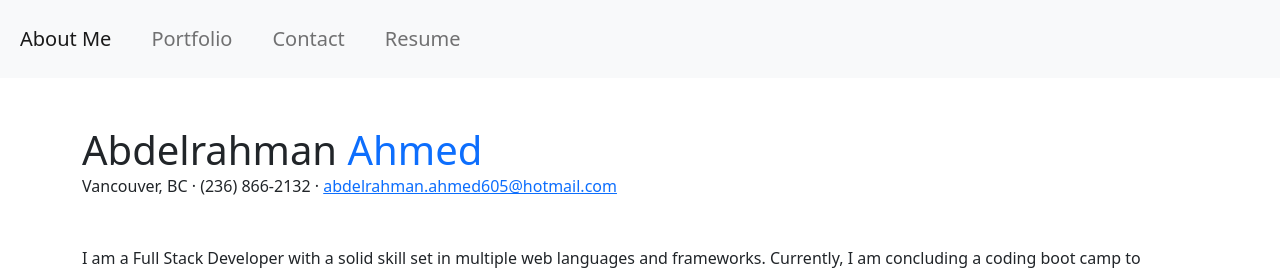
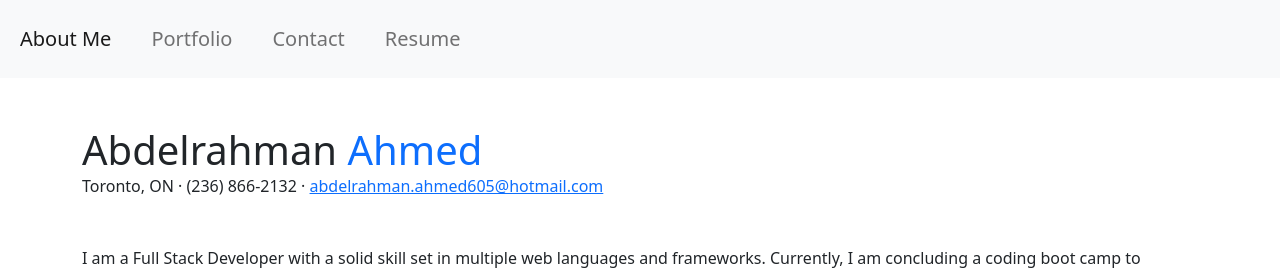
Before and after one commit to AbdelrahmanAhmed605/abeds-react-portfolio, a React (Create React App) app: page / in a window 1280 px wide. Shown: the top 270 px of the page. Built offline with nearby package versions, Linux system fonts and the light colour scheme.

Commit message:
minor changes

```diff
--- a/src/components/sections/About.js
+++ b/src/components/sections/About.js
@@ -8,7 +8,7 @@ function About() {
           Abdelrahman <span className="text-primary">Ahmed</span>
         </h1>
         <div className="subheading mb-5">
-          Vancouver, BC · (236) 866-2132 ·{" "}
+          Toronto, ON · (236) 866-2132 ·{" "}
           <a href="mailto:abdelrahman.ahmed605@hotmail.com">
             abdelrahman.ahmed605@hotmail.com
           </a>
--- a/src/components/sections/Resume.js
+++ b/src/components/sections/Resume.js
@@ -88,10 +88,10 @@ function Resume() {
             <i className="devicon-python-plain colored devicon-lg"></i> Python
           </li>
           <li>
-            <i className="devicon-django-plain colored"> Django</i>
+            <i className="devicon-django-plain colored"></i> Django
           </li>
           <li>
-            <i className="devicon-djangorest-plain colored"> Django REST</i>
+            <i className="devicon-djangorest-plain colored"></i> Django REST
           </li>
           <li>
             <i className="devicon-mongodb-plain colored devicon-lg"></i> MongoDB
```
